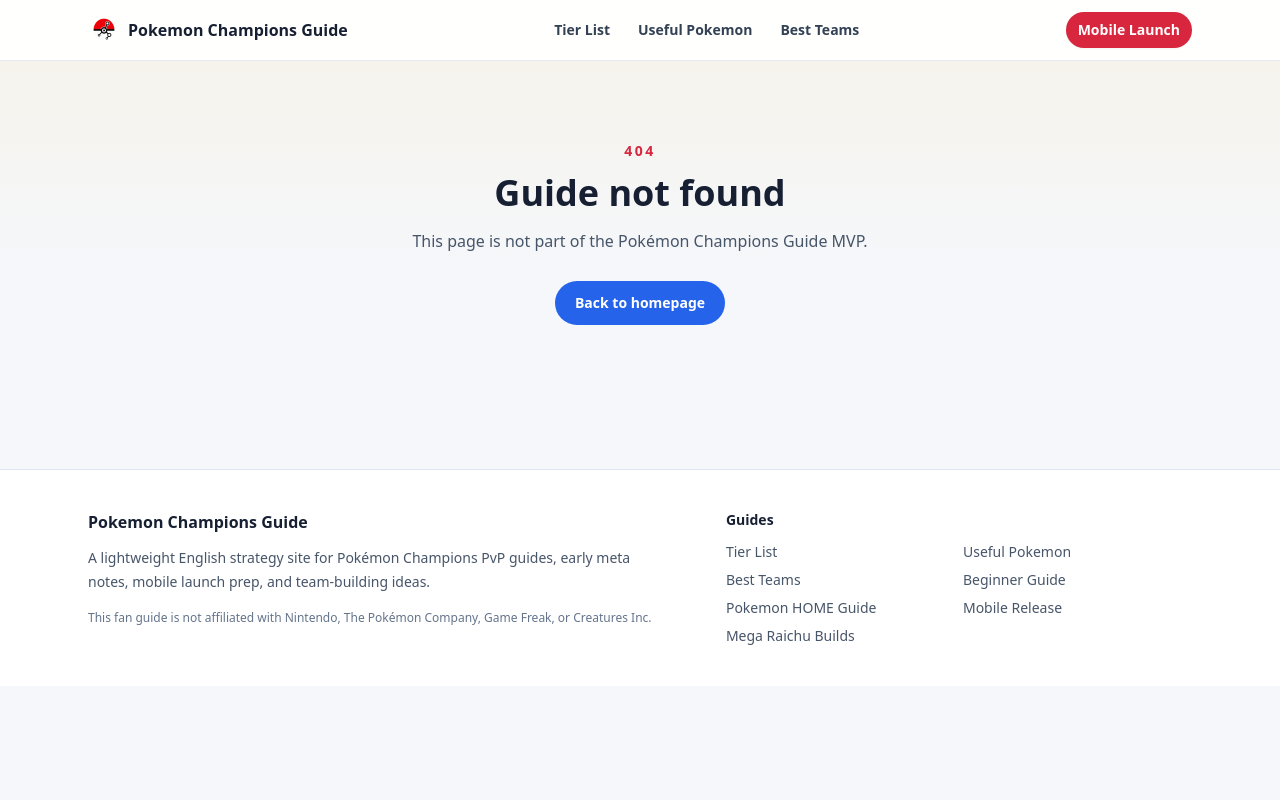
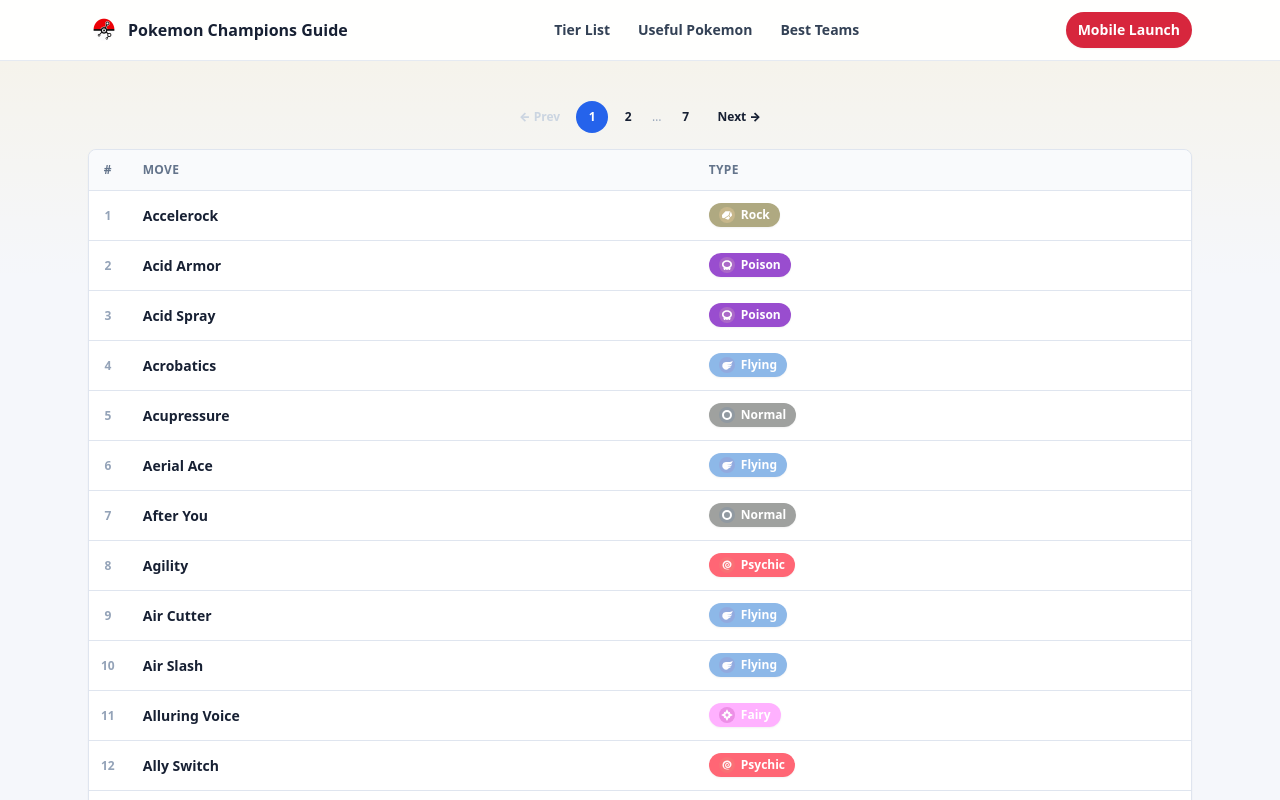
Before and after one commit to achelie/pokemon_champions, a Next.js app: page /moves in a window 1280 px wide. Before the commit this address had no page. Shown: the top 800 px of the page. Built offline with nearby package versions, Linux system fonts and the light colour scheme.

Commit message:
Add /moves page with all 328 moves sorted by name, paginated by 50

```diff
--- /dev/null
+++ b/src/app/moves/page.tsx
@@ -0,0 +1,127 @@
+import type { Metadata } from "next";
+import Link from "next/link";
+
+import { JsonLd } from "@/components/JsonLd";
+import { allMoves } from "@/data/moves";
+import { getPokemonTypeMeta } from "@/data/types";
+import { articleJsonLd, createPageMetadata } from "@/lib/seo";
+
+const pageMeta = {
+  title: "Pokémon Champions Moves List",
+  description: "Complete list of all moves available in Pokémon Champions with their types.",
+  path: "/moves",
+  keywords: ["Pokémon Champions Moves List", "Pokémon Champions All Moves", "Pokémon Champions Move Types"]
+};
+
+export const metadata: Metadata = createPageMetadata(pageMeta);
+
+const PAGE_SIZE = 50;
+
+type MovesPageProps = {
+  searchParams?: { page?: string | string[] };
+};
+
+export default function MovesListPage({ searchParams }: MovesPageProps) {
+  const sorted = [...allMoves].sort((a, b) => a.name.localeCompare(b.name));
+
+  const totalPages = Math.ceil(sorted.length / PAGE_SIZE);
+  const raw = Array.isArray(searchParams?.page) ? searchParams.page[0] : searchParams?.page;
+  const currentPage = Math.min(Math.max(parseInt(raw ?? "1", 10) || 1, 1), totalPages);
+  const startIdx = (currentPage - 1) * PAGE_SIZE;
+  const entries = sorted.slice(startIdx, startIdx + PAGE_SIZE);
+
+  return (
+    <div className="mx-auto max-w-6xl px-4 py-10 sm:px-6">
+      <JsonLd data={articleJsonLd(pageMeta)} />
+
+      <Pagination currentPage={currentPage} totalPages={totalPages} />
+
+      <div className="mt-4 overflow-x-auto rounded-lg border border-line bg-white shadow-sm">
+        <table className="w-full text-sm">
+          <thead>
+            <tr className="border-b border-line bg-mist/60 text-left">
+              <th className="w-8 px-3 py-3 text-center text-xs font-black uppercase tracking-wide text-slate-500">#</th>
+              <th className="px-4 py-3 text-xs font-black uppercase tracking-wide text-slate-500">Move</th>
+              <th className="px-4 py-3 text-xs font-black uppercase tracking-wide text-slate-500">Type</th>
+            </tr>
+          </thead>
+          <tbody className="divide-y divide-line">
+            {entries.map((move, i) => {
+              const typeMeta = getPokemonTypeMeta(move.type);
+              return (
+                <tr key={move.name} className="transition-colors hover:bg-mist/30">
+                  <td className="px-3 py-3 text-center text-xs font-bold text-slate-400">{startIdx + i + 1}</td>
+                  <td className="px-4 py-3">
+                    <span className="text-sm font-extrabold text-champion-navy">{move.name}</span>
+                  </td>
+                  <td className="px-4 py-3">
+                    {typeMeta ? (
+                      <span
+                        className="inline-flex items-center gap-1.5 rounded-full px-2.5 py-1 text-xs font-black text-white shadow-sm"
+                        style={{ backgroundColor: typeMeta.color }}
+                      >
+                        <img src={typeMeta.icon} alt={typeMeta.name} className="h-4 w-4" />
+                        <span>{typeMeta.name}</span>
+                      </span>
+                    ) : (
+                      <span className="text-xs text-slate-400">—</span>
+                    )}
+                  </td>
+                </tr>
+              );
+            })}
+          </tbody>
+        </table>
+      </div>
+
+      <div className="mt-6">
+        <Pagination currentPage={currentPage} totalPages={totalPages} />
+      </div>
+    </div>
+  );
+}
+
+function Pagination({ currentPage, totalPages }: { currentPage: number; totalPages: number }) {
+  const pages: (number | "...")[] = [];
+  for (let i = 1; i <= totalPages; i++) {
+    if (i === 1 || i === totalPages || (i >= currentPage - 1 && i <= currentPage + 1)) {
+      pages.push(i);
+    } else if (pages[pages.length - 1] !== "...") {
+      pages.push("...");
+    }
+  }
+
+  return (
+    <nav aria-label="Moves list pagination" className="flex items-center justify-center gap-1">
+      {currentPage > 1 ? (
+        <Link href={`/moves?page=${currentPage - 1}`} className="rounded-full px-3 py-2 text-xs font-black text-champion-navy hover:bg-mist transition">
+          ← Prev
+        </Link>
+      ) : (
+        <span className="rounded-full px-3 py-2 text-xs font-black text-slate-300">← Prev</span>
+      )}
+      {pages.map((p, i) =>
+        p === "..." ? (
+          <span key={`dots-${i}`} className="px-1 text-xs text-slate-400">…</span>
+        ) : (
+          <Link
+            key={p}
+            href={`/moves?page=${p}`}
+            className={`grid h-8 w-8 place-items-center rounded-full text-xs font-black transition ${
+              p === currentPage ? "bg-champion-blue text-white" : "text-champion-navy hover:bg-mist"
+            }`}
+          >
+            {p}
+          </Link>
+        )
+      )}
+      {currentPage < totalPages ? (
+        <Link href={`/moves?page=${currentPage + 1}`} className="rounded-full px-3 py-2 text-xs font-black text-champion-navy hover:bg-mist transition">
+          Next →
+        </Link>
+      ) : (
+        <span className="rounded-full px-3 py-2 text-xs font-black text-slate-300">Next →</span>
+      )}
+    </nav>
+  );
+}
--- a/src/data/moves.ts
+++ b/src/data/moves.ts
@@ -373,6 +373,8 @@
   { name: "Blood Moon", type: "Normal" },
 ];
 
+export const allMoves = MOVES;
+
 const moveByName = new Map(MOVES.map((m) => [m.name.toLowerCase(), m]));
 
 export function getMoveType(moveName: string): PokemonTypeName | undefined {
```
